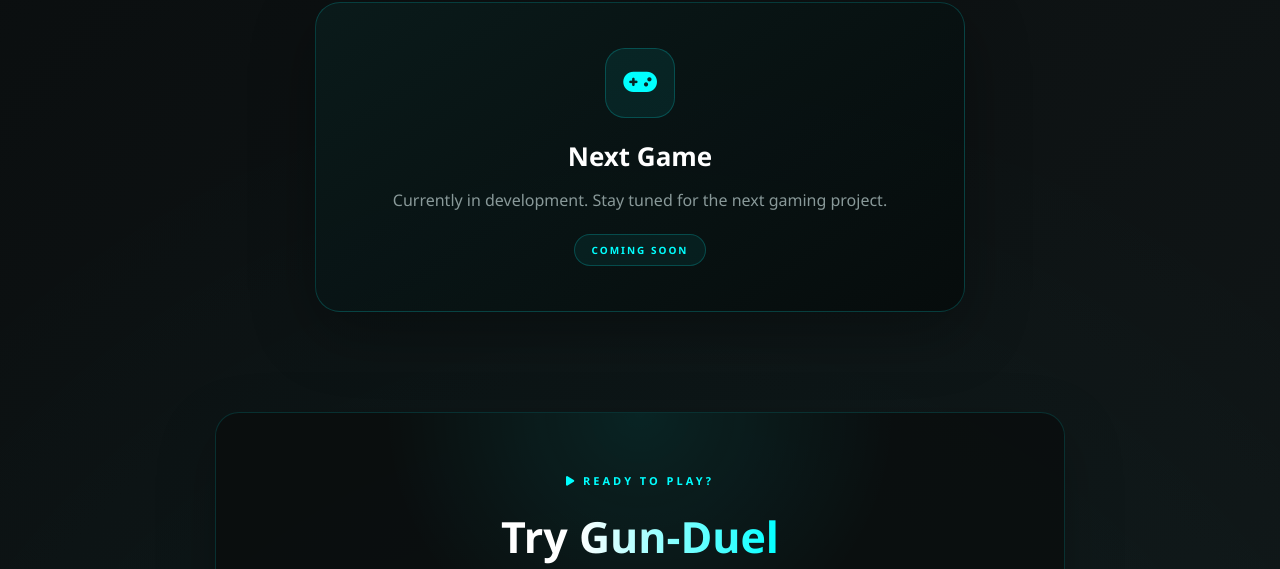
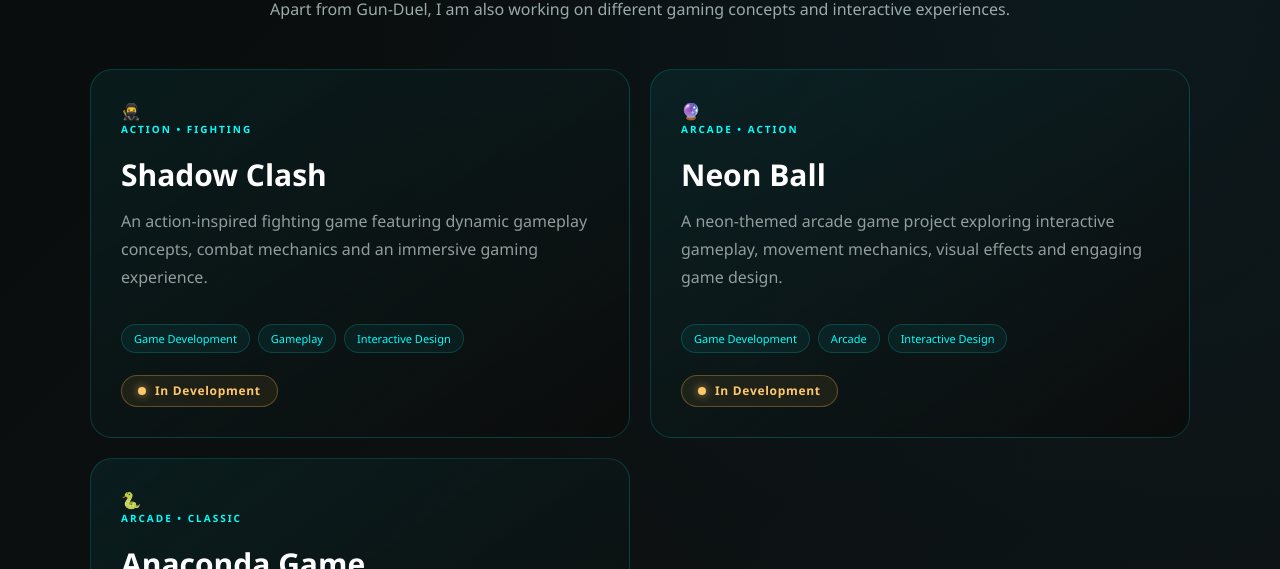
Before and after one commit to viraljainhacker/ViralJain-Portfolio, a plain HTML site: page games.html in a window 1280 px wide. Shown: the part 2231-2800 px from the top of the page. Drawn offline with Linux system fonts and the light colour scheme.

Commit message:
Revise games page with new titles and descriptions
Updated game information and added new games to the list.

```diff
--- a/games.html
+++ b/games.html
@@ -8,30 +8,85 @@
 
     <meta
       name="description"
-    content="Explore games created by Viral Jain, including Gun-Duel, an offline fighting game."
+      content="Explore games created by Viral Jain, including Gun-Duel, Shadow Clash, Neon Ball and Anaconda Game."
     />
 
     <meta
       name="keywords"
-    content="Viral Jain, Games, Gun Duel, Web Games, JavaScript Games, BCA Student, Game Developer"
+      content="Viral Jain, Games, Gun Duel, Shadow Clash, Neon Ball, Anaconda Game, Web Games, JavaScript Games"
     />
 
     <meta name="author" content="Viral Jain" />
+    <meta name="theme-color" content="#050707" />
 
     <link rel="stylesheet" href="style.css" />
 
-  <!-- Font Awesome -->
     <link
       rel="stylesheet"
       href="https://cdnjs.cloudflare.com/ajax/libs/font-awesome/6.5.2/css/all.min.css"
     />
+
+    <style>
+      /* ================= GAME STATUS BADGE ================= */
+
+      .game-status {
+        display: inline-flex;
+        align-items: center;
+        justify-content: center;
+        gap: 9px;
+        padding: 9px 16px;
+        margin-top: 18px;
+        border: 1px solid rgba(255, 190, 70, 0.3);
+        border-radius: 30px;
+        background: rgba(255, 190, 70, 0.08);
+        color: #ffc76b;
+        font-size: 12px;
+        font-weight: 600;
+        letter-spacing: 0.7px;
+        line-height: 1;
+        white-space: nowrap;
+      }
+
+      .game-status .status-dot {
+        display: inline-block;
+        width: 8px;
+        height: 8px;
+        min-width: 8px;
+        border-radius: 50%;
+        background: #ffc76b;
+        box-shadow: 0 0 8px rgba(255, 199, 107, 0.7);
+      }
+
+      /* ================= OTHER GAME CARDS ================= */
+
+      .game-card-content {
+        display: flex;
+        flex-direction: column;
+        align-items: flex-start;
+      }
+
+      .game-card-content .game-status {
+        margin-top: auto;
+        padding-top: 9px;
+      }
+
+      .game-card-content .project-tags {
+        margin-top: 15px;
+      }
+
+      /* ================= MOBILE FIX ================= */
+
+      @media (max-width: 600px) {
+        .game-status {
+          font-size: 11px;
+          padding: 8px 13px;
+        }
+      }
+    </style>
   </head>
 
   <body>
-
-      <!-- =========================
-       NAVBAR
-  ========================== -->
+    <!-- ================= NAVBAR ================= -->
 
     <nav class="navbar">
       <div class="logo">Viral Jain</div>
@@ -47,58 +102,40 @@
       </button>
 
       <div class="nav-links" id="navLinks">
-        <a href="index.html"> Home </a>
-
-        <a href="about.html"> About </a>
-
-        <a href="projects.html"> Projects </a>
-
-        <a href="games.html" class="active"> Games </a>
-
-        <a href="certifications.html"> Certificates </a>
-
-        <a href="gallery.html"> Gallery </a>
-
-        <a href="contact.html"> Contact </a>
+        <a href="index.html">Home</a>
+        <a href="about.html">About</a>
+        <a href="projects.html">Projects</a>
+        <a href="games.html" class="active">Games</a>
+        <a href="certifications.html">Certificates</a>
+        <a href="gallery.html">Gallery</a>
+        <a href="contact.html">Contact</a>
       </div>
     </nav>
-
 
     <!-- ================= MAIN ================= -->
 
     <main class="page games-page">
-
       <!-- ================= HERO ================= -->
 
       <section class="section-heading page-hero">
-
         <span class="section-tag">
           <i class="fas fa-gamepad"></i>
-        MY GAME PROJECT
+          MY GAME PROJECTS
         </span>
 
-      <h1>
-        <span class="gradient-text">GAME</span> ARCADE
-      </h1>
+        <h1><span class="gradient-text">GAME</span> ARCADE</h1>
 
         <p>
           A collection of games and interactive experiments created while
-        learning and building with web technologies.
+          exploring game development, programming and creative technologies.
         </p>
-
       </section>
 
-
-    <!-- ================= FEATURED GAME ================= -->
+      <!-- ================= FEATURED GAME : GUN-DUEL ================= -->
 
       <section class="game-featured">
-
-      <!-- GAME VISUAL -->
-
         <div class="game-featured-visual">
-
           <div class="game-screen">
-
             <div class="game-screen-top">
               <span class="game-dot red"></span>
               <span class="game-dot yellow"></span>
@@ -106,7 +143,6 @@
             </div>
 
             <div class="game-screen-content">
-
               <i class="fas fa-crosshairs game-crosshair"></i>
 
               <div class="game-title-display">
@@ -117,7 +153,6 @@
               <p>OFFLINE FIGHTING GAME</p>
 
               <div class="game-screen-icons">
-
                 <span>
                   <i class="fas fa-user"></i>
                 </span>
@@ -129,41 +164,33 @@
                 <span>
                   <i class="fas fa-crosshairs"></i>
                 </span>
-
+              </div>
+            </div>
+          </div>
         </div>
 
-          </div>
-
-        </div>
-
-      </div>
-
-
-      <!-- GAME INFORMATION -->
+        <!-- GUN-DUEL INFORMATION -->
 
         <div class="game-featured-content">
-
-        <span class="game-label">
-          FEATURED GAME
-        </span>
+          <span class="game-label">FEATURED GAME</span>
 
           <h2>Gun-Duel</h2>
 
           <p class="game-description">
-          Gun-Duel is an offline fighting game created as a BCA project.
-          The game supports two-player gameplay and a player-versus-bot mode.
+            Gun-Duel is an offline fighting game created as a BCA project. The
+            game supports two-player gameplay and a player-versus-bot mode.
+            Challenge your opponent, explore different levels and enjoy an
+            interactive fighting experience.
           </p>
 
-
           <div class="game-info-tags">
-
             <span>
               <i class="fas fa-gamepad"></i>
               Fighting Game
             </span>
 
             <span>
-            <i class="fas fa-wifi-slash"></i>
+              <i class="fas fa-power-off"></i>
               Offline
             </span>
 
@@ -176,21 +203,15 @@
               <i class="fas fa-robot"></i>
               Bot Mode
             </span>
-
           </div>
 
-
           <div class="project-tech">
-
             <span>HTML</span>
             <span>CSS</span>
             <span>JavaScript</span>
-
           </div>
 
-
           <div class="project-buttons">
-
             <a
               href="https://viraljainhacker.github.io/Gun-Duel/"
               target="_blank"
@@ -200,30 +221,14 @@
               <i class="fas fa-play"></i>
               Play Gun-Duel
             </a>
-
-          <a
-            href="https://github.com/viraljainhacker"
-            target="_blank"
-            rel="noopener noreferrer"
-            class="btn secondary-btn"
-          >
-            <i class="fab fa-github"></i>
-            GitHub
-          </a>
-
           </div>
-
         </div>
-
       </section>
 
-
-    <!-- ================= GAME FEATURES ================= -->
+      <!-- ================= GUN-DUEL FEATURES ================= -->
 
       <section class="games-details">
-
         <div class="section-heading">
-
           <span class="section-tag">
             <i class="fas fa-star"></i>
             GAME FEATURES
@@ -235,31 +240,26 @@
           </h2>
 
           <p>
-          Some of the main concepts and features included in Gun-Duel.
+            Explore some of the main concepts and features included in Gun-Duel.
           </p>
-
         </div>
 
-
         <div class="game-feature-grid">
+          <!-- TWO PLAYERS -->
 
           <div class="game-feature-card">
-
             <div class="game-feature-icon">
               <i class="fas fa-users"></i>
             </div>
 
             <h3>Two Players</h3>
 
-          <p>
-            The game supports two players playing on the same device.
-          </p>
-
+            <p>The game supports two players playing on the same device.</p>
           </div>
 
+          <!-- PLAYER VS BOT -->
 
           <div class="game-feature-card">
-
             <div class="game-feature-icon">
               <i class="fas fa-robot"></i>
             </div>
@@ -269,27 +269,23 @@
             <p>
               A single player can also play against a computer-controlled bot.
             </p>
-
           </div>
 
+          <!-- OFFLINE GAMEPLAY -->
 
           <div class="game-feature-card">
-
             <div class="game-feature-icon">
-            <i class="fas fa-wifi-slash"></i>
+              <i class="fas fa-power-off"></i>
             </div>
 
             <h3>Offline Gameplay</h3>
 
-          <p>
-            Gun-Duel is designed as an offline fighting game experience.
-          </p>
-
+            <p>Gun-Duel is designed as an offline fighting game experience.</p>
           </div>
 
+          <!-- MULTIPLE LEVELS -->
 
           <div class="game-feature-card">
-
             <div class="game-feature-icon">
               <i class="fas fa-layer-group"></i>
             </div>
@@ -297,22 +293,17 @@
             <h3>Multiple Levels</h3>
 
             <p>
-            The game is designed with multiple levels and progressive gameplay.
+              The game is designed with multiple levels and progressive
+              gameplay.
             </p>
-
           </div>
-
         </div>
-
       </section>
 
-
-    <!-- ================= GAME STATS ================= -->
+      <!-- ================= ABOUT GUN-DUEL ================= -->
 
       <section class="game-about">
-
         <div class="game-about-content">
-
           <span class="section-tag">
             <i class="fas fa-info-circle"></i>
             ABOUT THE GAME
@@ -329,49 +320,150 @@
           </p>
 
           <p>
-          The project focuses on gameplay interaction, player controls,
-          game logic and creating an enjoyable browser-based experience.
+            The project focuses on gameplay interaction, player controls, game
+            logic and creating an enjoyable browser-based experience.
           </p>
 
           <p>
-          This project is also part of my journey of learning development
-          and experimenting with different types of applications.
+            This project is also part of my journey of learning development and
+            experimenting with different types of applications.
           </p>
-
         </div>
 
-
         <div class="game-about-stats">
-
           <div class="game-stat">
             <i class="fas fa-gamepad"></i>
-          <strong>01</strong>
-          <span>Game</span>
+            <strong>04</strong>
+            <span>Total Games</span>
           </div>
 
           <div class="game-stat">
             <i class="fas fa-users"></i>
-          <strong>2</strong>
+            <strong>02</strong>
             <span>Players</span>
           </div>
 
           <div class="game-stat">
             <i class="fas fa-code"></i>
-          <strong>3</strong>
+            <strong>03</strong>
             <span>Technologies</span>
           </div>
+        </div>
+      </section>
 
+      <!-- ================= OTHER GAMES ================= -->
+
+      <section class="games-details">
+        <div class="section-heading">
+          <span class="section-tag">
+            <i class="fas fa-layer-group"></i>
+            MORE GAME PROJECTS
+          </span>
+
+          <h2>
+            Explore Other
+            <span class="gradient-text">Games</span>
+          </h2>
+
+          <p>
+            Apart from Gun-Duel, I am also working on different gaming concepts
+            and interactive experiences.
+          </p>
         </div>
 
+        <div class="game-grid">
+          <!-- SHADOW CLASH -->
+
+          <article class="game-card">
+            <div class="game-card-content">
+              <div class="game-icon">🥷</div>
+
+              <span class="game-label">ACTION • FIGHTING</span>
+
+              <h3>Shadow Clash</h3>
+
+              <p>
+                An action-inspired fighting game featuring dynamic gameplay
+                concepts, combat mechanics and an immersive gaming experience.
+              </p>
+
+              <div class="project-tags">
+                <span>Game Development</span>
+                <span>Gameplay</span>
+                <span>Interactive Design</span>
+              </div>
+
+              <div class="game-status">
+                <span class="status-dot"></span>
+                In Development
+              </div>
+            </div>
+          </article>
+
+          <!-- NEON BALL -->
+
+          <article class="game-card">
+            <div class="game-card-content">
+              <div class="game-icon">🔮</div>
+
+              <span class="game-label">ARCADE • ACTION</span>
+
+              <h3>Neon Ball</h3>
+
+              <p>
+                A neon-themed arcade game project exploring interactive
+                gameplay, movement mechanics, visual effects and engaging game
+                design.
+              </p>
+
+              <div class="project-tags">
+                <span>Game Development</span>
+                <span>Arcade</span>
+                <span>Interactive Design</span>
+              </div>
+
+              <div class="game-status">
+                <span class="status-dot"></span>
+                In Development
+              </div>
+            </div>
+          </article>
+
+          <!-- ANACONDA GAME -->
+
+          <article class="game-card">
+            <div class="game-card-content">
+              <div class="game-icon">🐍</div>
+
+              <span class="game-label">ARCADE • CLASSIC</span>
+
+              <h3>Anaconda Game</h3>
+
+              <p>
+                A modern take on the classic snake-style arcade game, exploring
+                movement, controls, gameplay mechanics and interactive
+                entertainment.
+              </p>
+
+              <div class="project-tags">
+                <span>Game Development</span>
+                <span>JavaScript</span>
+                <span>Arcade</span>
+              </div>
+
+              <div class="game-status">
+                <span class="status-dot"></span>
+                In Development
+              </div>
+            </div>
+          </article>
+        </div>
       </section>
 
-
-    <!-- ================= COMING SOON ================= -->
+      <!-- ================= MORE GAMES COMING SOON ================= -->
 
       <section class="games-coming-soon">
-
         <div class="section-heading">
-
           <span class="section-tag">
             <i class="fas fa-rocket"></i>
             MORE TO COME
@@ -383,15 +475,12 @@
           </h2>
 
           <p>
-          This section will be updated as I build and release more games
-          and interactive projects.
+            This section will be updated as I build and release more games and
+            interactive projects.
           </p>
-
         </div>
 
-
         <div class="coming-soon-card">
-
           <div class="coming-soon-icon">
             <i class="fas fa-gamepad"></i>
           </div>
@@ -399,22 +488,17 @@
           <h3>Next Game</h3>
 
           <p>
-          Currently in development. Stay tuned for the next gaming project.
+            Currently exploring new gaming concepts. Stay tuned for the next
+            gaming project.
           </p>
 
-        <span class="coming-badge">
-          COMING SOON
-        </span>
-
+          <span class="coming-badge">COMING SOON</span>
         </div>
-
       </section>
-
 
       <!-- ================= CTA ================= -->
 
       <section class="project-cta">
-
         <span class="section-tag">
           <i class="fas fa-play"></i>
           READY TO PLAY?
@@ -430,7 +514,6 @@
         </p>
 
         <div class="project-buttons">
-
           <a
             href="https://viraljainhacker.github.io/Gun-Duel/"
             target="_blank"
@@ -441,24 +524,15 @@
             Play Now
           </a>
 
-        <a
-          href="projects.html"
-          class="btn secondary-btn"
-        >
+          <a href="projects.html" class="btn secondary-btn">
             <i class="fas fa-code"></i>
             View Projects
           </a>
-
         </div>
-
       </section>
-
     </main>
 
-
-    <!-- =========================
-         FOOTER
-    ========================== -->
+    <!-- ================= FOOTER ================= -->
 
     <footer>
       <div class="footer-content">
@@ -469,31 +543,24 @@
         </div>
 
         <div class="footer-links">
-          <a href="index.html"> Home </a>
-
-          <a href="about.html"> About </a>
-
-          <a href="projects.html"> Projects </a>
-
-          <a href="games.html"> Games </a>
-
-          <a href="certifications.html"> Certificates </a>
-
-          <a href="gallery.html"> Gallery </a>
-
-          <a href="contact.html"> Contact </a>
+          <a href="index.html">Home</a>
+          <a href="about.html">About</a>
+          <a href="projects.html">Projects</a>
+          <a href="games.html">Games</a>
+          <a href="certifications.html">Certificates</a>
+          <a href="gallery.html">Gallery</a>
+          <a href="contact.html">Contact</a>
         </div>
       </div>
 
       <div class="footer-bottom">
         <p>Viral Jain</p>
-
         <p>Built with HTML, CSS & JavaScript.</p>
       </div>
     </footer>
 
+    <!-- ================= JAVASCRIPT ================= -->
 
     <script src="script.js"></script>
-
   </body>
 </html>
```
Lines whose indentation alone changed are shown as unchanged.
